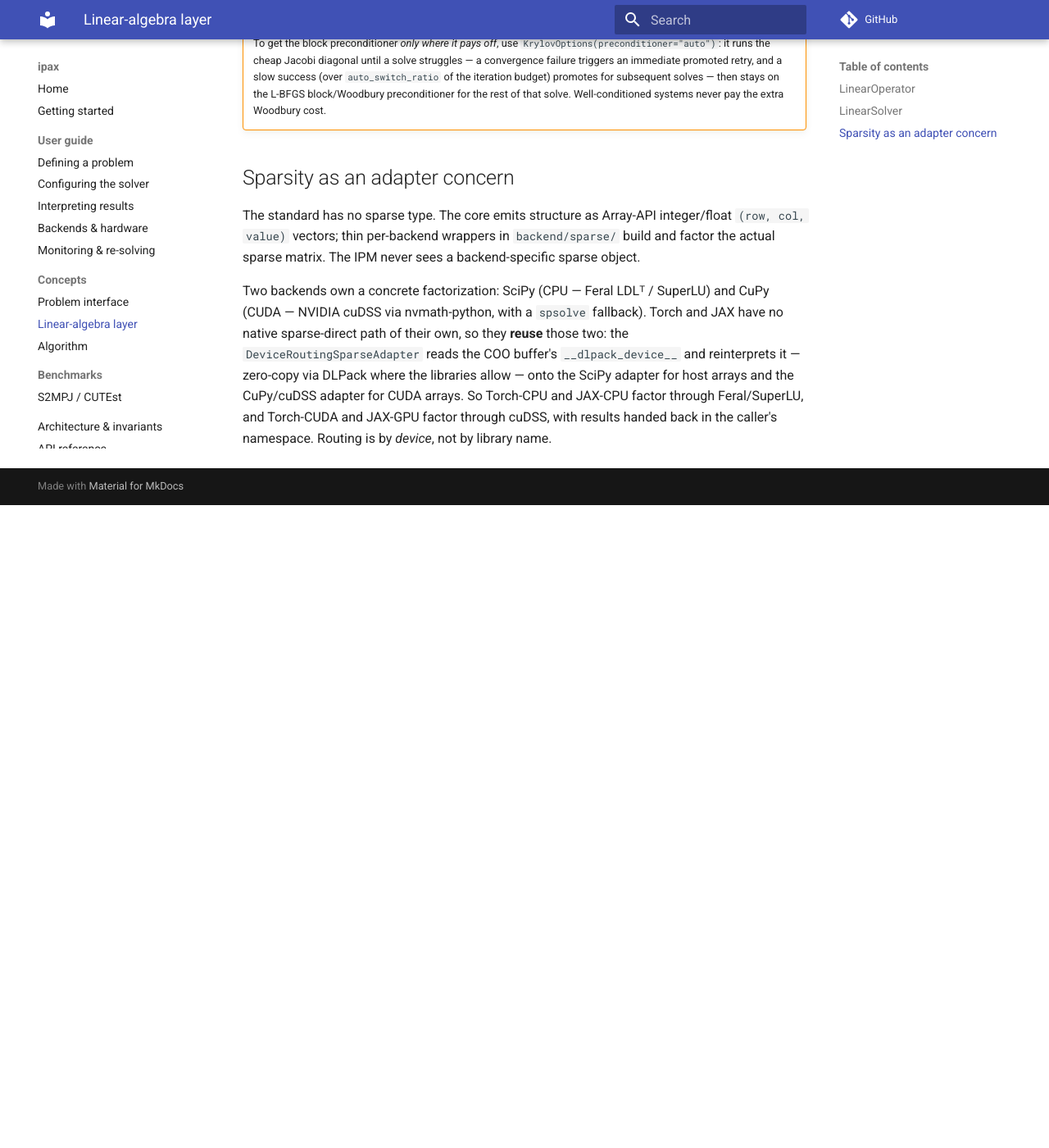
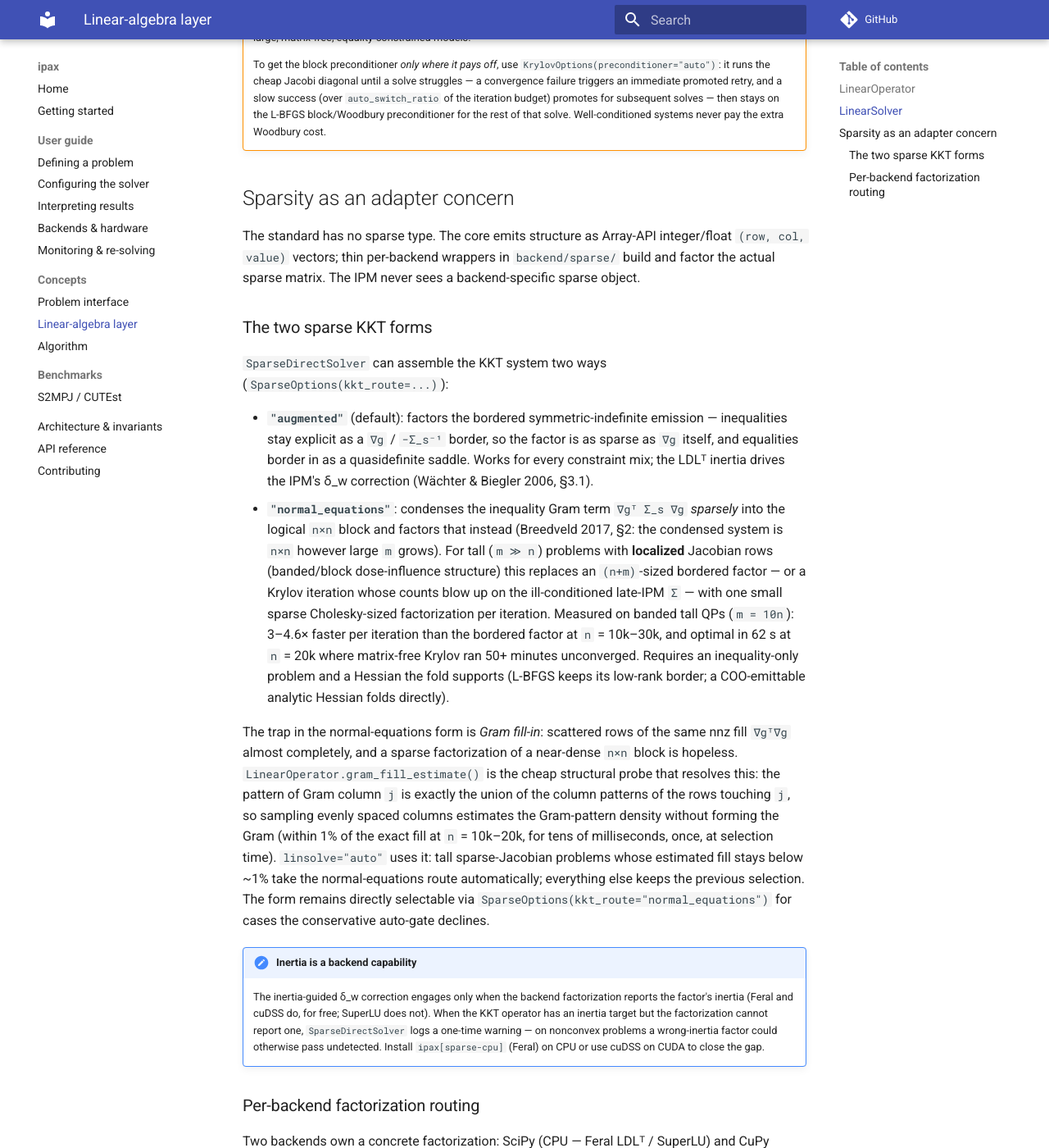
Before and after one commit to wahln/ipax, an MkDocs documentation site: the page built from docs/concepts/linalg.md, in a window 1280 px wide and 1400 px high, scrolled down 1095 px. Shown: the whole window at 82% size. Built offline with MkDocs 1.6.1 and Material for MkDocs 9.7.7, drawn with Linux system fonts in a browser that asks for light colours; comment, search, counter and statistics services are not loaded; before the commit the page ends 1711 px from its top, so only the background shows below that; some of the changed text lies outside the part shown.

Commit message:
feat(sparse): warn once when the inertia safety net cannot engage; document the sparse KKT forms
The IPM's inertia-guided delta_w correction runs only when the KKT
operator knows its target inertia AND the backend factorization reports
the factor's inertia. When the target is known (an assemblable, possibly
nonconvex Hessian) but the backend cannot report inertia (e.g. the
SuperLU fallback), the check used to no-op silently - a
symmetric-indefinite LDL^T can then succeed with the wrong inertia and
hand back a non-descent step (Waechter & Biegler 2006, sec. 3.1).
SparseDirectSolver.factor now logs a one-time warning naming the gap and
the fix (feral-solver via ipax[sparse-cpu] on CPU, cuDSS on CUDA). No
warning without a target (L-BFGS, PD by Powell damping), when inertia is
reported, or on the dense/Krylov routes (each has its own PD mechanism).
The check latches after its first evaluation, so steady-state factor()
calls pay nothing.

docs/concepts/linalg.md gains a section on the two sparse KKT forms
(augmented vs normal-equations), the Gram fill-in trap and the
gram_fill_estimate probe behind auto-selection, and an admonition on
inertia as a backend capability; the estimator accuracy claim is
anchored by a measured-provenance note in the adapter.

Co-Authored-By: Claude Fable 5 <noreply@anthropic.com>

```diff
--- a/docs/concepts/linalg.md
+++ b/docs/concepts/linalg.md
@@ -20,9 +20,9 @@ Jacobian/Hessian normalizes into one of these.
 | `KrylovSolver` | default at scale; matrix-free CG/MINRES/GMRES | pure Array API |
 | `SparseDirectSolver` | sparse Jacobians; per-backend factorization | adapter |
 
-Selection is automatic (size + density + namespace capabilities) and
-user-overridable via `Options.linsolve`. Adding a solver never touches
-`ipm/driver.py` (invariant #3).
+Selection is automatic (size, constraint shape, Jacobian density, estimated
+Gram fill, namespace capabilities) and user-overridable via `Options.linsolve`.
+Adding a solver never touches `ipm/driver.py` (invariant #3).
 
 !!! warning "Known limitation: matrix-free Krylov on equality saddles"
 
@@ -60,6 +60,55 @@ integer/float `(row, col, value)` vectors; thin per-backend wrappers in
 `backend/sparse/` build and factor the actual sparse matrix. The IPM never sees
 a backend-specific sparse object.
 
+### The two sparse KKT forms
+
+`SparseDirectSolver` can assemble the KKT system two ways
+(`SparseOptions(kkt_route=...)`):
+
+- **`"augmented"`** (default): factors the bordered symmetric-indefinite
+  emission — inequalities stay explicit as a `∇g` / `−Σ_s⁻¹` border, so the
+  factor is as sparse as `∇g` itself, and equalities border in as a
+  quasidefinite saddle. Works for every constraint mix; the LDLᵀ inertia
+  drives the IPM's δ_w correction (Wächter & Biegler 2006, §3.1).
+- **`"normal_equations"`**: condenses the inequality Gram term `∇gᵀ Σ_s ∇g`
+  *sparsely* into the logical `n×n` block and factors that instead (Breedveld
+  2017, §2: the condensed system is `n×n` however large `m` grows). For tall
+  (`m ≫ n`) problems with **localized** Jacobian rows (banded/block
+  dose-influence structure) this replaces an `(n+m)`-sized bordered factor —
+  or a Krylov iteration whose counts blow up on the ill-conditioned late-IPM
+  `Σ` — with one small sparse Cholesky-sized factorization per iteration.
+  Measured on banded tall QPs (`m = 10n`): 3–4.6× faster per iteration than
+  the bordered factor at `n` = 10k–30k, and optimal in 62 s at `n` = 20k where
+  matrix-free Krylov ran 50+ minutes unconverged. Requires an
+  inequality-only problem and a Hessian the fold supports (L-BFGS keeps its
+  low-rank border; a COO-emittable analytic Hessian folds directly).
+
+The trap in the normal-equations form is *Gram fill-in*: scattered rows of the
+same nnz fill `∇gᵀ∇g` almost completely, and a sparse factorization of a
+near-dense `n×n` block is hopeless. `LinearOperator.gram_fill_estimate()` is
+the cheap structural probe that resolves this: the pattern of Gram column `j`
+is exactly the union of the column patterns of the rows touching `j`, so
+sampling evenly spaced columns estimates the Gram-pattern density without
+forming the Gram (within 1% of the exact fill at `n` = 10k–20k, for tens of
+milliseconds, once, at selection time). `linsolve="auto"` uses it: tall
+sparse-Jacobian problems whose estimated fill stays below ~1% take the
+normal-equations route automatically; everything else keeps the previous
+selection. The form remains directly selectable via
+`SparseOptions(kkt_route="normal_equations")` for cases the conservative
+auto-gate declines.
+
+!!! note "Inertia is a backend capability"
+
+    The inertia-guided δ_w correction engages only when the backend
+    factorization reports the factor's inertia (Feral and cuDSS do, for
+    free; SuperLU does not). When the KKT operator has an inertia target but
+    the factorization cannot report one, `SparseDirectSolver` logs a
+    one-time warning — on nonconvex problems a wrong-inertia factor could
+    otherwise pass undetected. Install `ipax[sparse-cpu]` (Feral) on CPU or
+    use cuDSS on CUDA to close the gap.
+
+### Per-backend factorization routing
+
 Two backends own a concrete factorization: SciPy (CPU — Feral LDLᵀ / SuperLU)
 and CuPy (CUDA — NVIDIA cuDSS via nvmath-python, with a `spsolve` fallback).
 Torch and JAX have no native sparse-direct path of their own, so they **reuse**
```
Also changed, not shown: CHANGELOG.md (+15 -0 lines), 3 other files.
